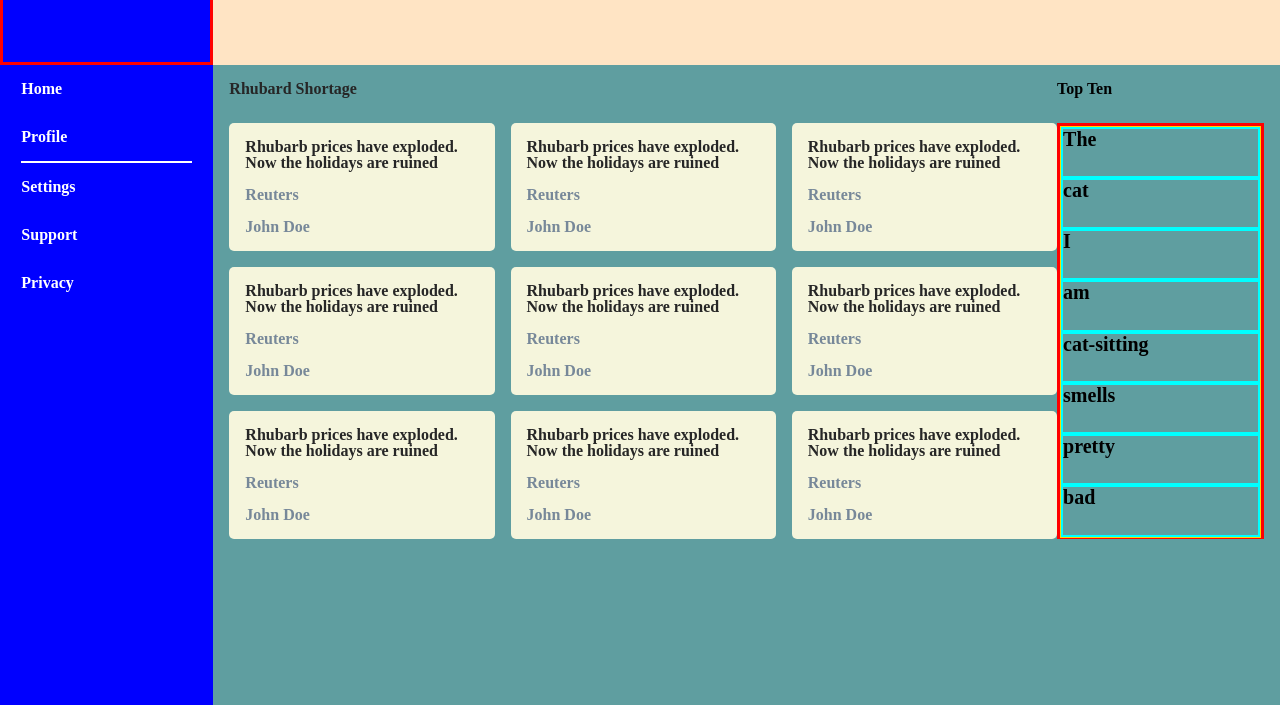
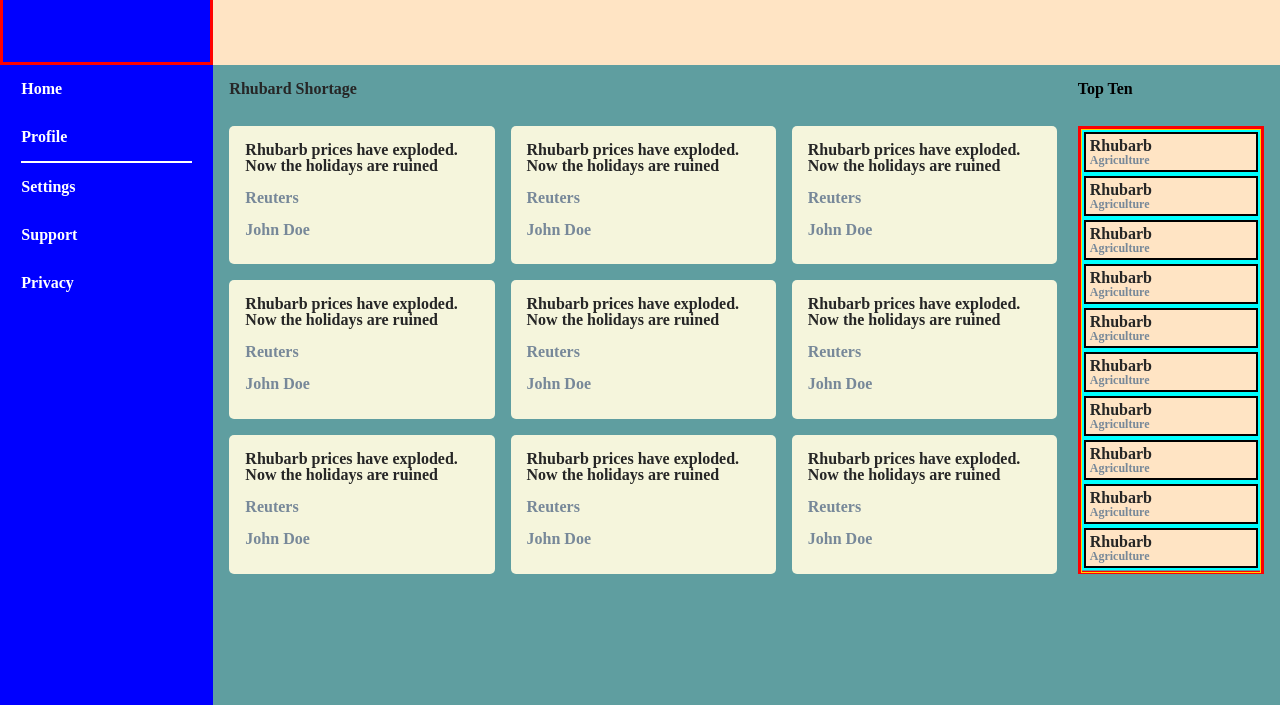
Before and after one commit to HPatto/sample_dashboard, a plain HTML site: page index.html in a window 1280 px wide. Shown: the part 95-800 px from the top of the page. Drawn offline with Linux system fonts and the light colour scheme.

Commit message:
Update trending list

```diff
--- a/CSS/styles.css
+++ b/CSS/styles.css
@@ -124,6 +124,7 @@ body {
 .trending-zone {
     display: grid;
     grid-template-rows: 1fr repeat(10, 1fr);
+    margin-left: 10%;
 }
 
 .trending-title {
@@ -133,6 +134,7 @@ body {
 .trending-content {
     grid-row: 2 / 12;
     border: 3px solid red;
+
 }
 
 .trending-content ol {
@@ -141,11 +143,36 @@ body {
     flex-direction: column;
     /* justify-content: center; */
     border: 1px solid gold;
+    /* gap: 4px; */
 }
 
 .trending-content li {
-    flex: 1 0 auto;
+    flex: 1 1 1;
     font-size: 20px;
     /* line-height: 2; */
     border: 2px solid cyan;
+    background-color: bisque;
 }
+
+.trending-topic {
+    color: rgb(38, 38, 38);
+}
+
+.trending-genre {
+    color: lightslategray;
+}
+
+.trending-item {
+    padding: 4px;
+    border: 2px solid black;
+}
+
+.trending-topic p {
+    color: rgb(38, 38, 38);
+    font-size: 16px;
+}
+
+.trending-genre {
+    color: lightslategray;
+    font-size: 12px;
+}
--- a/index.html
+++ b/index.html
@@ -149,14 +149,106 @@
                     </div>
                     <div class="trending-content">
                         <ol>
-                            <li>The</li>
-                            <li>cat</li>
-                            <li>I</li>
-                            <li>am</li>
-                            <li>cat-sitting</li>
-                            <li>smells</li>
-                            <li>pretty</li>
-                            <li>bad</li>
+                            <li>
+                                <div class="trending-item">
+                                    <div class="trending-topic">
+                                        <p>Rhubarb</p>
+                                    </div>
+                                    <div class="trending-genre">
+                                        <p>Agriculture</p>
+                                    </div>
+                                </div>
+                            </li>
+                            <li>
+                                <div class="trending-item">
+                                    <div class="trending-topic">
+                                        <p>Rhubarb</p>
+                                    </div>
+                                    <div class="trending-genre">
+                                        <p>Agriculture</p>
+                                    </div>
+                                </div>
+                            </li>
+                            <li>
+                                <div class="trending-item">
+                                    <div class="trending-topic">
+                                        <p>Rhubarb</p>
+                                    </div>
+                                    <div class="trending-genre">
+                                        <p>Agriculture</p>
+                                    </div>
+                                </div>
+                            </li>
+                            <li>
+                                <div class="trending-item">
+                                    <div class="trending-topic">
+                                        <p>Rhubarb</p>
+                                    </div>
+                                    <div class="trending-genre">
+                                        <p>Agriculture</p>
+                                    </div>
+                                </div>
+                            </li>
+                            <li>
+                                <div class="trending-item">
+                                    <div class="trending-topic">
+                                        <p>Rhubarb</p>
+                                    </div>
+                                    <div class="trending-genre">
+                                        <p>Agriculture</p>
+                                    </div>
+                                </div>
+                            </li>
+                            <li>
+                                <div class="trending-item">
+                                    <div class="trending-topic">
+                                        <p>Rhubarb</p>
+                                    </div>
+                                    <div class="trending-genre">
+                                        <p>Agriculture</p>
+                                    </div>
+                                </div>
+                            </li>
+                            <li>
+                                <div class="trending-item">
+                                    <div class="trending-topic">
+                                        <p>Rhubarb</p>
+                                    </div>
+                                    <div class="trending-genre">
+                                        <p>Agriculture</p>
+                                    </div>
+                                </div>
+                            </li>
+                            <li>
+                                <div class="trending-item">
+                                    <div class="trending-topic">
+                                        <p>Rhubarb</p>
+                                    </div>
+                                    <div class="trending-genre">
+                                        <p>Agriculture</p>
+                                    </div>
+                                </div>
+                            </li>
+                            <li>
+                                <div class="trending-item">
+                                    <div class="trending-topic">
+                                        <p>Rhubarb</p>
+                                    </div>
+                                    <div class="trending-genre">
+                                        <p>Agriculture</p>
+                                    </div>
+                                </div>
+                            </li>
+                            <li>
+                                <div class="trending-item">
+                                    <div class="trending-topic">
+                                        <p>Rhubarb</p>
+                                    </div>
+                                    <div class="trending-genre">
+                                        <p>Agriculture</p>
+                                    </div>
+                                </div>
+                            </li>
                         </ol>
                     </div>
                 </div>
```
